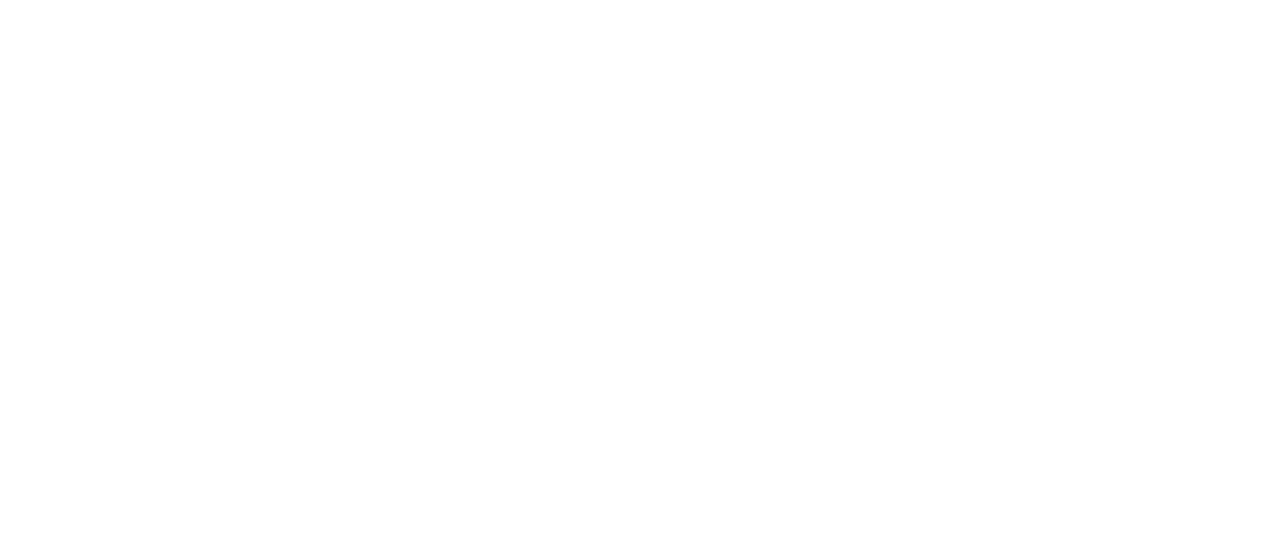
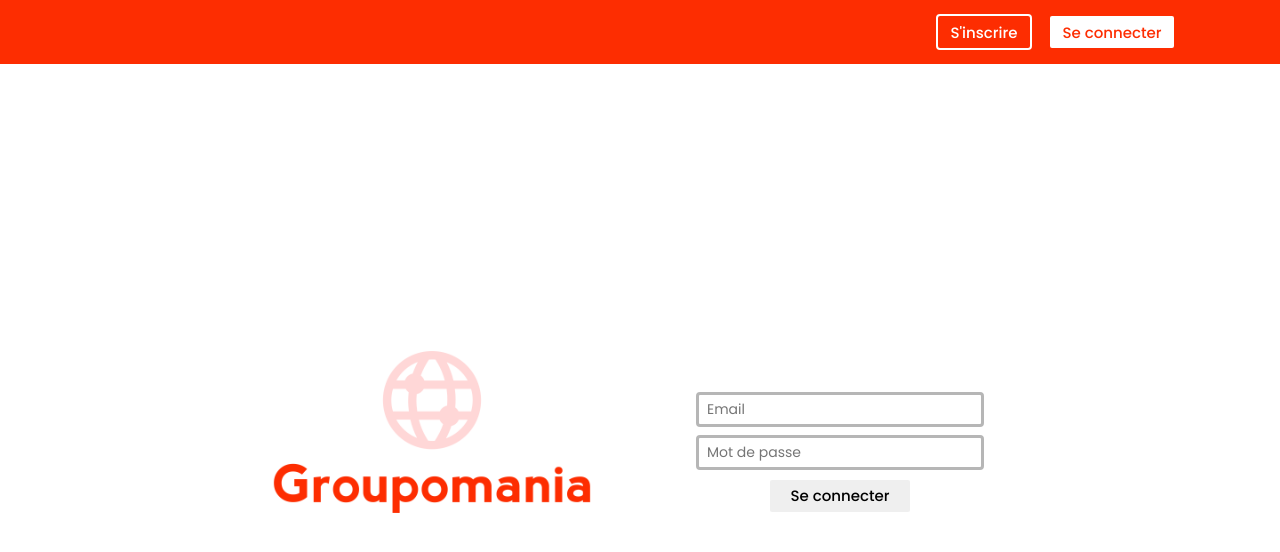
Before and after one commit to SebastienStordeur/Groupomania, a React (Create React App) app: page /signup in a window 1280 px wide. Shown: the top 552 px of the page. Built offline with nearby package versions, Linux system fonts and the light colour scheme.

Commit message:
login page done

```diff
--- a/src/App.js
+++ b/src/App.js
@@ -3,6 +3,7 @@ import { BrowserRouter as Router, Route, Switch } from 'react-router-dom';
 
 //Pages
 import RegisterPage from './Components/Pages/registerPage/registerPage';
+import SignupPage from './Components/Pages/signupPage/SignupPage';
 
 function App() {
   return (
@@ -10,7 +11,7 @@ function App() {
       <Router>
         <Switch>
           <Route path='/register'><RegisterPage /></Route>
-          <Route path='/signup'></Route>
+          <Route path='/signup'><SignupPage /></Route>
         </Switch>
       </Router>
     </div>
--- a/src/Components/Pages/registerPage/RegisterForm.js
+++ b/src/Components/Pages/registerPage/RegisterForm.js
@@ -3,7 +3,7 @@ import '../../../style.css';
 
 const RegisterForm = () => {
   return (
-    <div className="register-form">
+    <form className="register-form">
       <label className="input" value="Nom de famille">
         <input
           className="input__field lastname-input"
@@ -47,7 +47,7 @@ const RegisterForm = () => {
       <div className="btn-box register-box-btn">
         <button type="submit" className="register-btn btn">S'inscrire</button>
       </div>
-    </div>
+    </form>
   );
 };
 
--- a/src/Components/Pages/registerPage/registerBody.js
+++ b/src/Components/Pages/registerPage/registerBody.js
@@ -12,5 +12,4 @@ const RegisterBody = () => {
   )
 }
 
-
 export default RegisterBody;
--- /dev/null
+++ b/src/Components/Pages/signupPage/SignupBody.js
@@ -0,0 +1,13 @@
+import React from "react";
+import MainLogo from "../registerPage/MainLogo";
+import SignupForm from "./SignupForm";
+
+const SignupBody = () => {
+  return (
+    <section className="register-body">
+      <MainLogo />
+      <SignupForm />
+    </section>
+  );
+};
+export default SignupBody;
--- /dev/null
+++ b/src/Components/Pages/signupPage/SignupForm.js
@@ -0,0 +1,29 @@
+import React from "react";
+
+const SignupForm = () => {
+  return (
+    <form className="signup-form">
+      <label className="input" value="Adresse mail">
+        <input
+          className="input__field email-input"
+          type="text"
+          placeholder="Email"
+          required
+        />
+      </label>
+      <label className="input" value="Mot de passe">
+        <input
+          className="input__field"
+          type="password"
+          placeholder="Mot de passe"
+          required
+        />
+      </label>
+      <div className="btn-box">
+      <button className="btn signup-button">Se connecter</button>
+      </div>
+    </form>
+  );
+};
+
+export default SignupForm;
--- /dev/null
+++ b/src/Components/Pages/signupPage/SignupPage.js
@@ -0,0 +1,14 @@
+import React from "react";
+import SignupHeader from "../registerPage/header/SignupHeader";
+import SignupBody from "./SignupBody";
+
+const SignupPage = () => {
+  return (
+    <div>
+      <SignupHeader />
+      <SignupBody />
+    </div>
+  );
+};
+
+export default SignupPage;
--- a/src/sass/components/_forms.scss
+++ b/src/sass/components/_forms.scss
@@ -1,5 +1,6 @@
 @import '../utils/variables';
 
+/***************register form *************/
 .register-form{
   margin: 10rem 4rem;
 }
@@ -24,3 +25,9 @@ input {
   display: flex;
   justify-content: center;
 }
+
+/****** signup form *****/
+.signup-form {
+  margin: 14rem 4rem;
+
+}
--- a/src/style.css
+++ b/src/style.css
@@ -47,6 +47,7 @@ a {
   text-decoration: none;
 }
 
+/***************register form *************/
 .register-form {
   margin: 10rem 4rem;
 }
@@ -73,6 +74,11 @@ input {
 .btn-box {
   display: flex;
   justify-content: center;
+}
+
+/****** signup form *****/
+.signup-form {
+  margin: 14rem 4rem;
 }
 
 .register-body {
```
Also changed, not shown: 1 other file (tests, documents, lock files or other folders).
